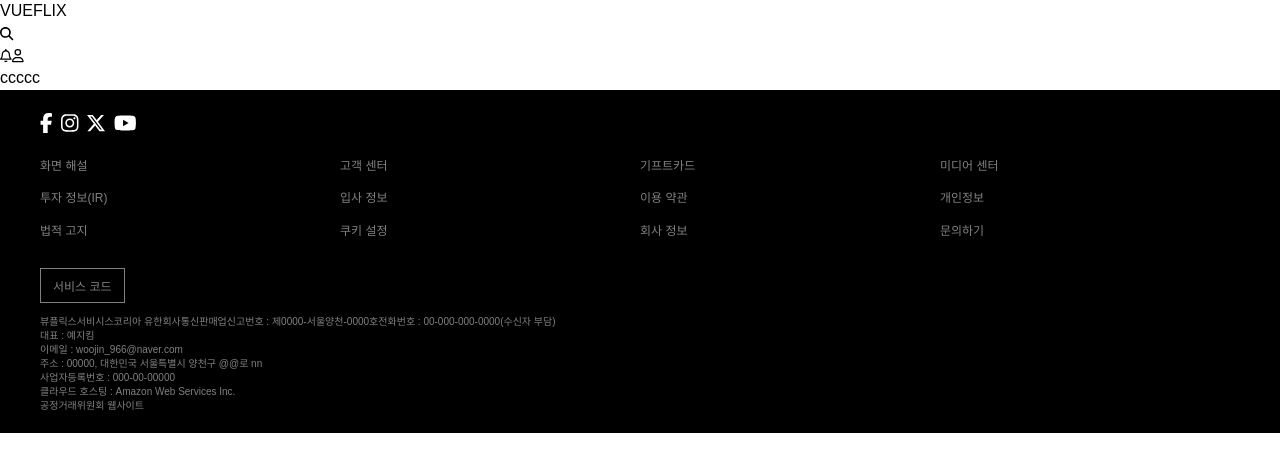
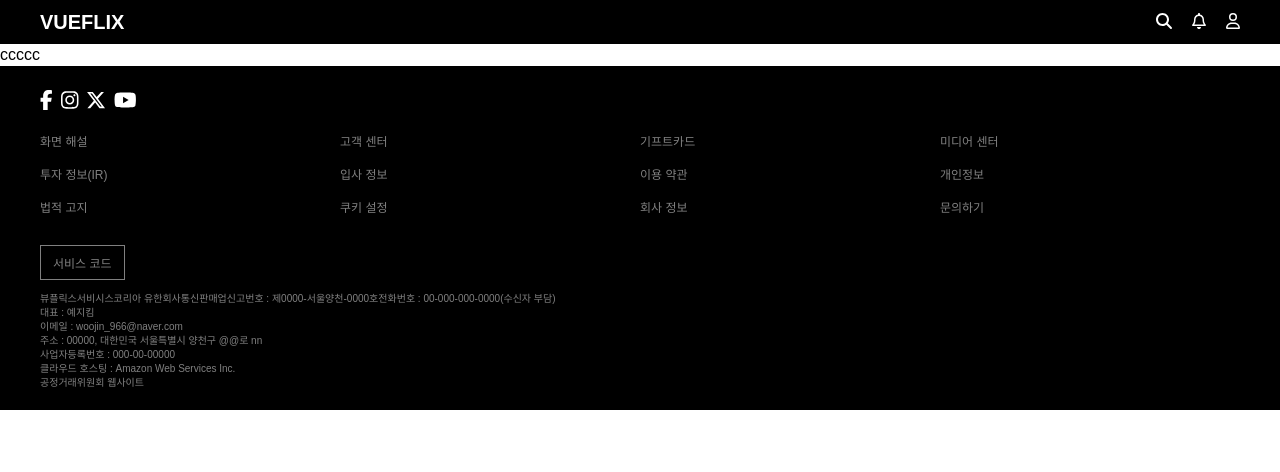
Before and after one commit to woojin966/vueFlix, a Vue app in the folder vueFlix/: page / in a window 1280 px wide. Shown: the top 472 px of the page. Built offline with nearby package versions, Linux system fonts and the light colour scheme; a web font is replaced by a local one.

Commit message:
header 대강 스타일

```diff
--- /dev/null
+++ b/vueFlix/src/assets/header.scss
@@ -0,0 +1,37 @@
+.header_wrap{
+    display: flex; align-items: center; justify-content: space-between; padding: 8px 60px; background-color: #000; color: #fff;
+    button{color: #fff; font-size: 16px;}
+    div{
+        display: flex; align-items: center; gap: 20px;
+        &.header_btn_box{
+            .popup{
+                position: absolute; top: 48px; right: -8px; background-color: #000; z-index: 2; border-bottom: 2px solid #fff; gap: 0;
+                &::before{content: ""; position: absolute; top: -12px; width: 0; height: 0; border-left: 8px solid transparent; border-right: 8px solid transparent; border-bottom: 12px solid #000;}
+                &.alarm_box{
+                    &::before{right: 40px}
+                    width: 200px; height: 200px;
+                    ul{
+                        width: 100%;
+                        li{
+                            padding: 8px 12px; text-align: center; border-bottom: 1px solid gray;
+                            &:last-child{border-bottom: none;}
+                            &.no_alarm{border-bottom: none;}
+                        }
+                    }
+                }
+                &.profile_box{
+                    &::before{ right: 8px;}
+                    flex-direction: column; align-items: flex-start; width: 160px;
+                    ul{
+                        width: 100%; border-bottom: 1px solid gray;
+                        a{padding: 8px 12px; width: 100%; border-bottom: 1px sold #fff;}
+                    }
+                    .logout_btn{padding: 8px 12px;}
+                }
+            }
+        }
+    }
+    @media all and (max-width: 1280px){padding: 8px 40px;}
+    @media all and (max-width: 1024px){padding: 8px 20px;}
+    @media all and (max-width: 480px){padding: 8px 16px;}
+}
--- a/vueFlix/src/components/Header.vue
+++ b/vueFlix/src/components/Header.vue
@@ -1,7 +1,7 @@
 <template>
     <article class="header_wrap">
         <div class="logo_box">
-            <a href="javascript:void(0)">VUEFLIX</a>
+            <a href="javascript:void(0)" class="big bb">VUEFLIX</a>
         </div>
         <div>
             <div class="searchbar_box">
@@ -14,16 +14,16 @@
                 <button @click="toggleAlarm" type="button" class="alarm_btn">
                     <font-awesome-icon :icon="['far', 'bell']" />
                 </button>
-                <div v-if="showAlarm" class="alarm_box">
+                <div v-if="showAlarm" class="alarm_box popup">
                     <ul>
-                        <li v-if="notifications.length === 0">알림이 없습니다.</li>
+                        <li v-if="notifications.length === 0" class="no_alarm">알림이 없습니다.</li>
                         <li v-else v-for="(notice, index) in notifications" :key="index">{{ notice }}</li>
                     </ul>
                 </div>
                 <button @click="toggleProfile" type="button" class="profile_btn">
                     <font-awesome-icon :icon="['far', 'user']" />
                 </button>
-                <div v-if="showProfile" class="alarm_box">
+                <div v-if="showProfile" class="profile_box popup">
                     <ul>
                         <li>
                             <a href="javascript:void(0)">프로필 관리</a>
@@ -35,7 +35,7 @@
                             <a href="javascript:void(0)">고객센터</a>
                         </li>
                     </ul>
-                    <button type="button">로그아웃</button>
+                    <button type="button" class="logout_btn">로그아웃</button>
                 </div>
             </div>
         </div>
@@ -69,3 +69,7 @@
         showAlarm.value = false
     }
 </script>
+
+<style scoped lang="scss">
+@import '../assets/header.scss';
+</style>
```
